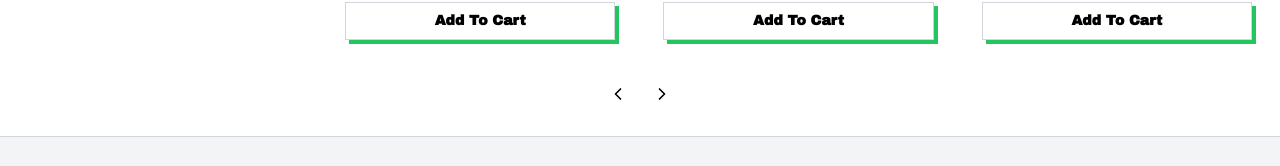
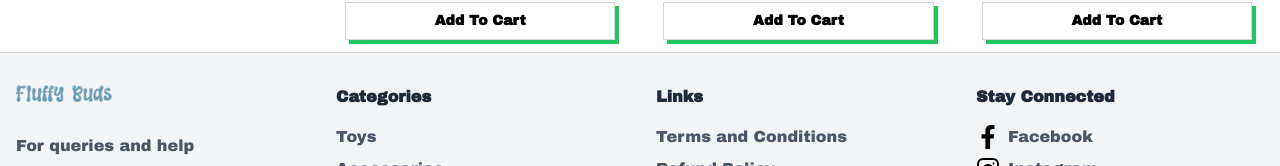
Before and after one commit to mdsajalali/fluffy-buds, a React (Vite) app: page /shop in a window 1280 px wide. Shown: the part 2256-2422 px from the top of the page. Built offline with nearby package versions, Linux system fonts and the light colour scheme.

Commit message:
fixed: build error

```diff
--- a/src/pages/(products)/Shop.tsx
+++ b/src/pages/(products)/Shop.tsx
@@ -3,7 +3,6 @@ import { useState } from "react";
 import { ProductProps } from "../../types/types";
 import Container from "../../shared/Container";
 import ProductCard from "../../shared/ProductCard";
-import Pagination from "../../components/Pagination";
 
 interface ProductType {
   products: ProductProps[];
@@ -99,7 +98,7 @@ const Shop = ({ products }: ProductType) => {
         </div>
 
         {/* pagination here */}
-        <Pagination />
+        {/* <Pagination /> */}
       </Container>
     </div>
   );
```
